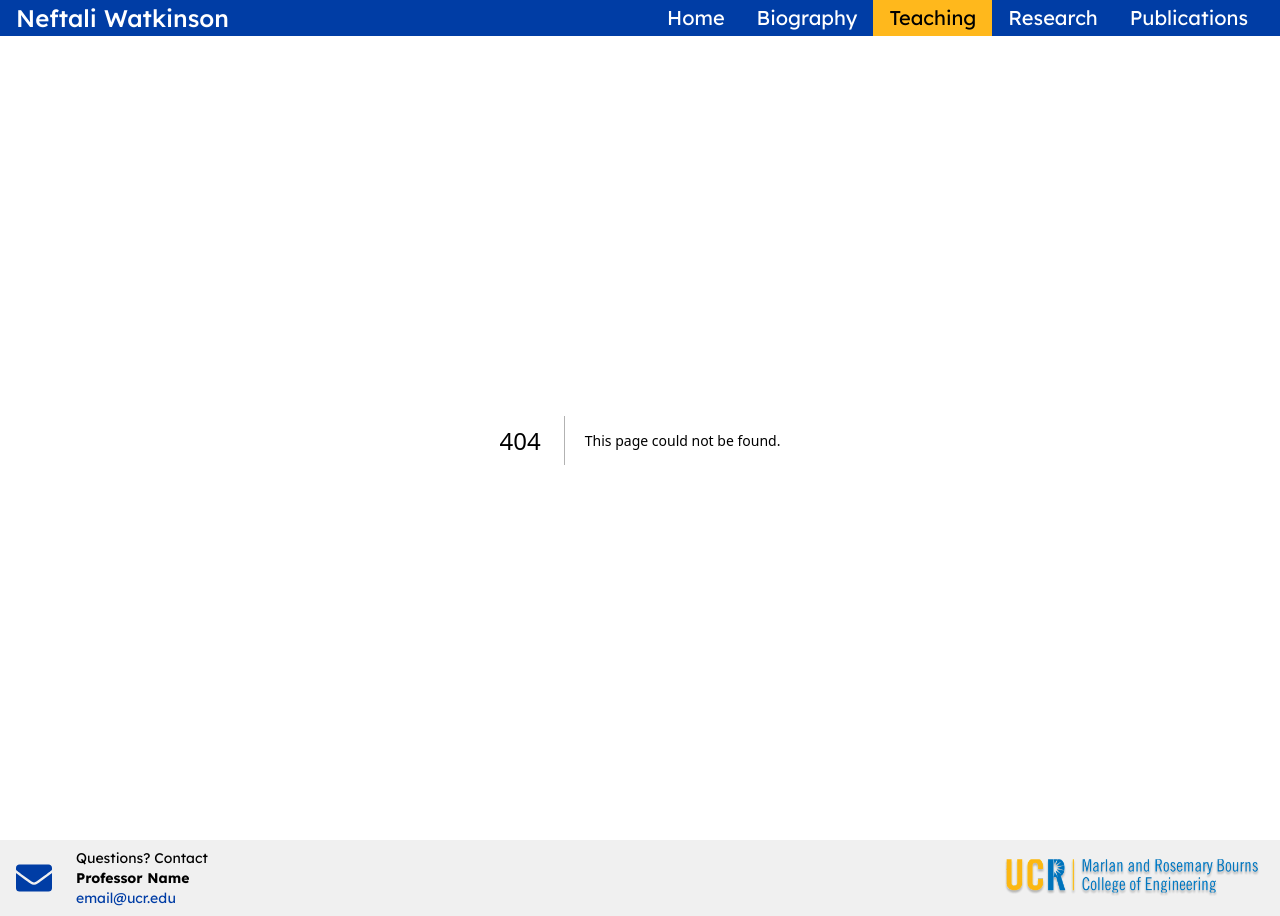
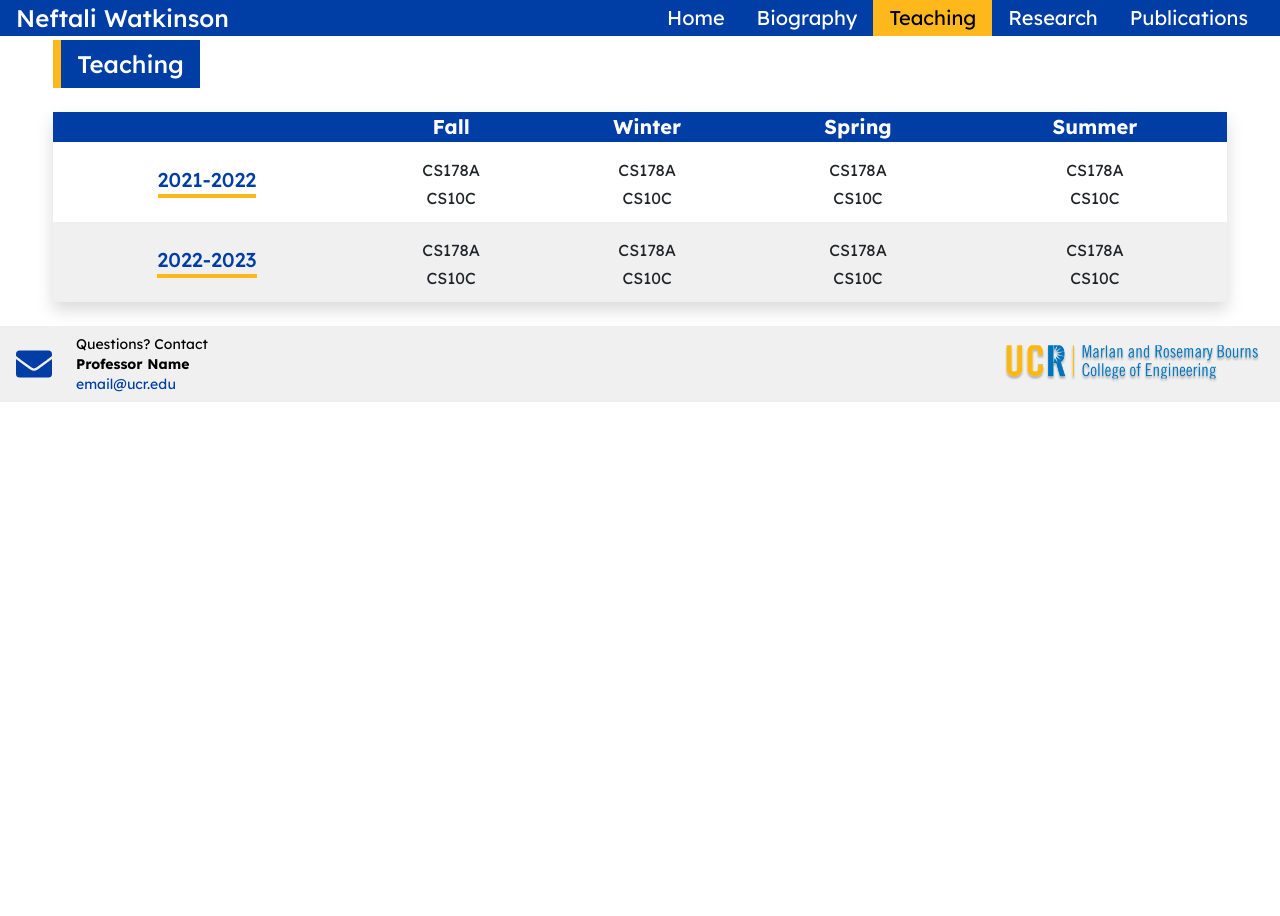
Before and after one commit to acm-ucr/professor-website, a Next.js app: page /teaching in a window 1280 px wide. Before the commit this address had no page. After the commit the page ends 800 px from the top, so only its background shows below. Built offline with nearby package versions, Linux system fonts and the light colour scheme.

Commit message:
teaching basically done

```diff
--- /dev/null
+++ b/src/app/teaching/page.jsx
@@ -0,0 +1,48 @@
+import Tag from "@/components/Tag";
+import React from "react";
+import Teaching from "@/data/teaching";
+
+const Page = () => {
+  return (
+    <div className="w-11/12 flex justify-center items-start flex-col">
+      <Tag title="Teaching" />
+      <table className="w-full my-4 shadow">
+        <tr className="bg-professor-blue w-full text-white font-medium text-xl text-center">
+          <th></th>
+          <th>Fall</th>
+          <th>Winter</th>
+          <th>Spring</th>
+          <th>Summer</th>
+        </tr>
+
+        {Object.keys(Teaching)
+          .sort((a, b) => b - a)
+          .map((year, index) => (
+            <tr
+              key={index}
+              className={`${
+                index % 2 == 0 ? "bg-white" : "bg-professor-lightgray"
+              } text-center`}
+            >
+              <td className="py-4 text-center flex justify-center">
+                <p className="text-professor-blue border-b-4 border-professor-yellow font-medium w-fit text-xl mb-0">
+                  {year}
+                </p>
+              </td>
+              {Object.keys(Teaching[year]).map((term, index) => (
+                <td key={index}>
+                  {Teaching[year][term].map((cls, index) => (
+                    <p key={index} className="mb-0 my-1">
+                      {cls}
+                    </p>
+                  ))}
+                </td>
+              ))}
+            </tr>
+          ))}
+      </table>
+    </div>
+  );
+};
+
+export default Page;
--- a/src/data/teaching.js
+++ b/src/data/teaching.js
@@ -0,0 +1,16 @@
+const Teaching = {
+  "2021-2022": {
+    Fall: ["CS178A", "CS10C"],
+    Winter: ["CS178A", "CS10C"],
+    Spring: ["CS178A", "CS10C"],
+    Summer: ["CS178A", "CS10C"],
+  },
+  "2022-2023": {
+    Fall: ["CS178A", "CS10C"],
+    Winter: ["CS178A", "CS10C"],
+    Spring: ["CS178A", "CS10C"],
+    Summer: ["CS178A", "CS10C"],
+  },
+};
+
+export default Teaching;
```
